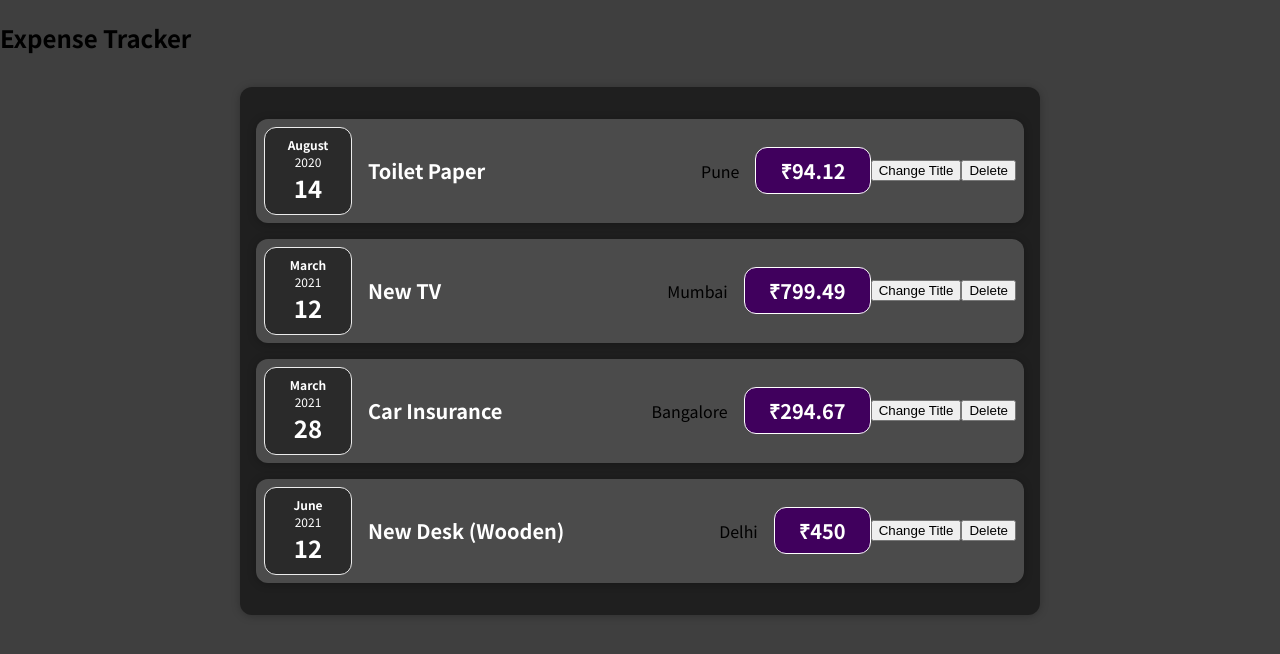
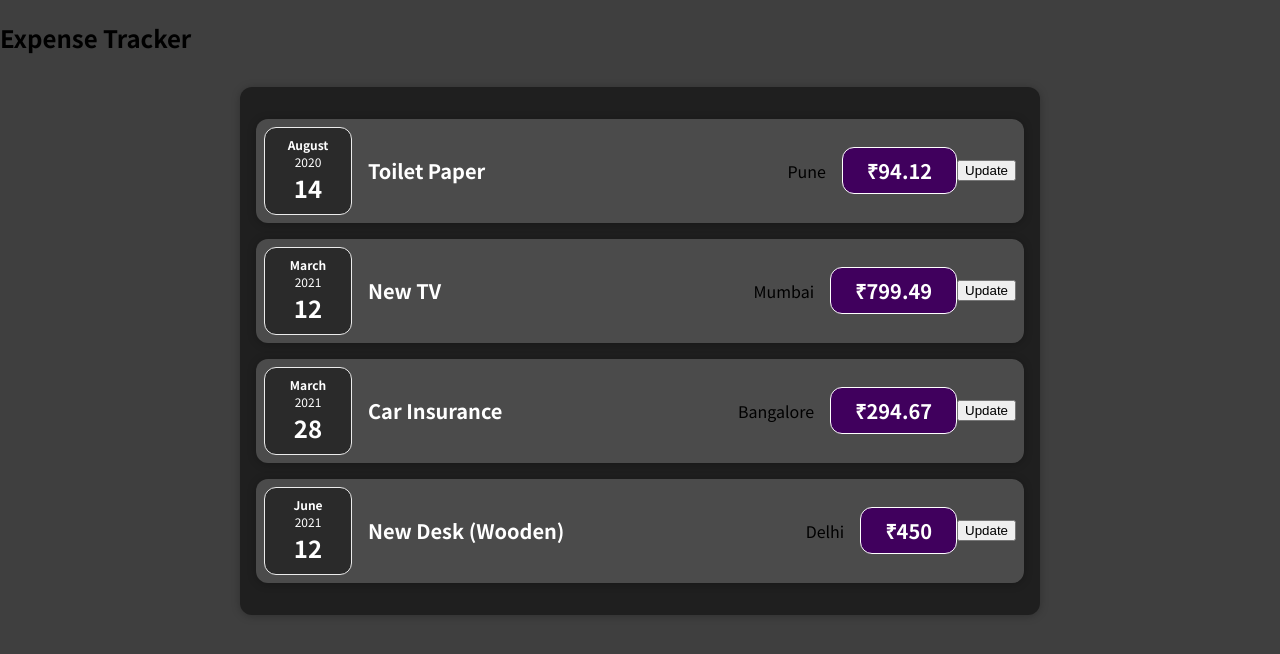
Before and after one commit to ctrl07/react, a React (Create React App) app: page / in a window 1280 px wide. Shown: the top 654 px of the page. Built offline with nearby package versions, Linux system fonts and the light colour scheme.

Commit message:
useState: - Introduction to useState. - Added a button to understand useState.

```diff
--- a/src/components/Expenses/ExpenseItem.js
+++ b/src/components/Expenses/ExpenseItem.js
@@ -1,11 +1,12 @@
+import React, { useState } from "react";
 import ExpenseDate from "./ExpenseDate";
 import Card from "../UI/Card";
 import "./ExpenseItem.css";
 
 const ExpenseItem = (props) => {
-  const deleteHandler = (e) => {
-    const parent = e.target.parentElement.parentElement;
-    parent.removeChild(e.target.parentElement);
+  const [amount, setAmount] = useState(props.amount);
+  const clickHandler = () => {
+    setAmount("100");
   };
 
   return (
@@ -14,10 +15,9 @@
       <div className="expense-item__description">
         <h2>{props.title}</h2>
         <div>{props.location}</div>
-        <div className="expense-item__price">₹{props.amount}</div>
+        <div className="expense-item__price">₹{amount}</div>
       </div>
-      <button>Change Title</button>
-      <button onClick={deleteHandler}>Delete</button>
+      <button onClick={clickHandler}>Update</button>
     </Card>
   );
 };
```
